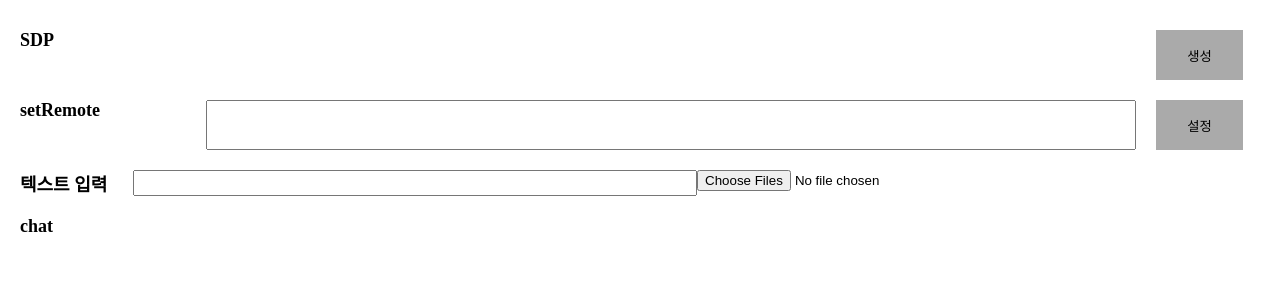
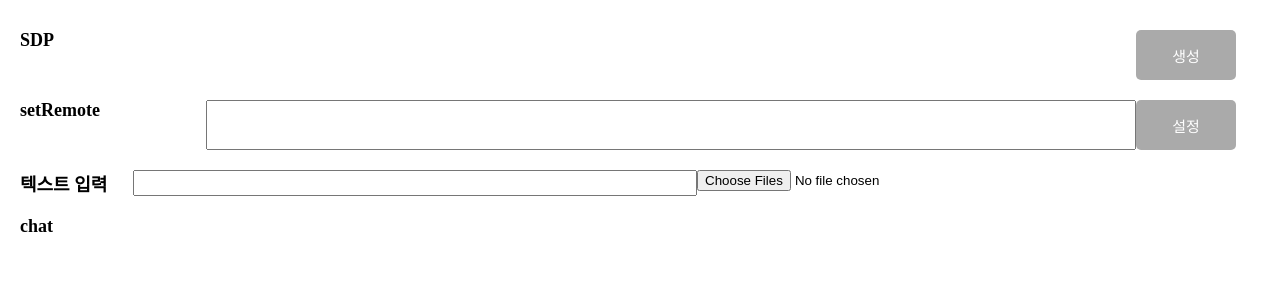
Before and after one commit to saiani1/webRTC-chat, a React (Vite) app: page / in a window 1280 px wide. Shown: the top 300 px of the page. Built offline with nearby package versions, Linux system fonts and the light colour scheme.

Commit message:
Button컴포넌트 분리

```diff
--- a/src/App.css
+++ b/src/App.css
@@ -32,15 +32,6 @@ p {
   white-space: pre-wrap;
 }
 
-button {
-  margin-left: 20px;
-  width: 7%;
-  height: 50px;
-  border: none;
-  background-color: #aaa;
-  cursor: pointer;
-}
-
 textarea {
   height: 500px;
 }
--- a/src/App.tsx
+++ b/src/App.tsx
@@ -4,6 +4,7 @@ import toast from "react-hot-toast";
 
 import "./App.css";
 import UploadImgWrap from "./components/UploadImgWrap";
+import Button from "./components/common/Button";
 
 function App() {
   const [peer, setPeer] = useState<RTCPeerConnection>();
@@ -156,16 +157,12 @@ function App() {
       <div className="inputWrap">
         <label htmlFor="sdp">SDP</label>
         <p>{JSON.stringify(localDes)}</p>
-        <button type="button" onClick={handleSDPBtnClick}>
-          생성
-        </button>
+        <Button onClick={handleSDPBtnClick} text="생성" />
       </div>
       <div className="inputWrap">
         <label htmlFor="setRemote">setRemote</label>
         <input type="text" id="setRemote" ref={setRemoteRef} />
-        <button type="button" onClick={handleSetRemoteBtnClick}>
-          설정
-        </button>
+        <Button onClick={handleSetRemoteBtnClick} text="설정" />
       </div>
       <form className="inputWrap" onSubmit={handleSendText}>
         <label htmlFor="enteredText">텍스트 입력</label>
@@ -173,6 +170,7 @@ function App() {
         <input
           type="file"
           accept="image/*"
+          placeholder="이미지 업로드"
           multiple
           onChange={handleUploadFiles}
         />
--- /dev/null
+++ b/src/components/common/Button.tsx
@@ -0,0 +1,17 @@
+import styles from "./button.module.scss";
+
+interface IProps {
+  text: string;
+  name?: string;
+  onClick?: (e: React.MouseEvent<HTMLButtonElement>) => void;
+}
+
+const Button = ({ text, name, onClick }: IProps) => {
+  return (
+    <button type="button" name={name} onClick={onClick} className={styles.btn}>
+      {text}
+    </button>
+  );
+};
+
+export default Button;
--- /dev/null
+++ b/src/components/common/button.module.scss
@@ -0,0 +1,10 @@
+.btn {
+  width: 100px;
+  height: 50px;
+  background-color: #aaa;
+  font-size: 15px;
+  font-weight: 500;
+  color: #fff;
+  border: none;
+  border-radius: 5px;
+}
```
